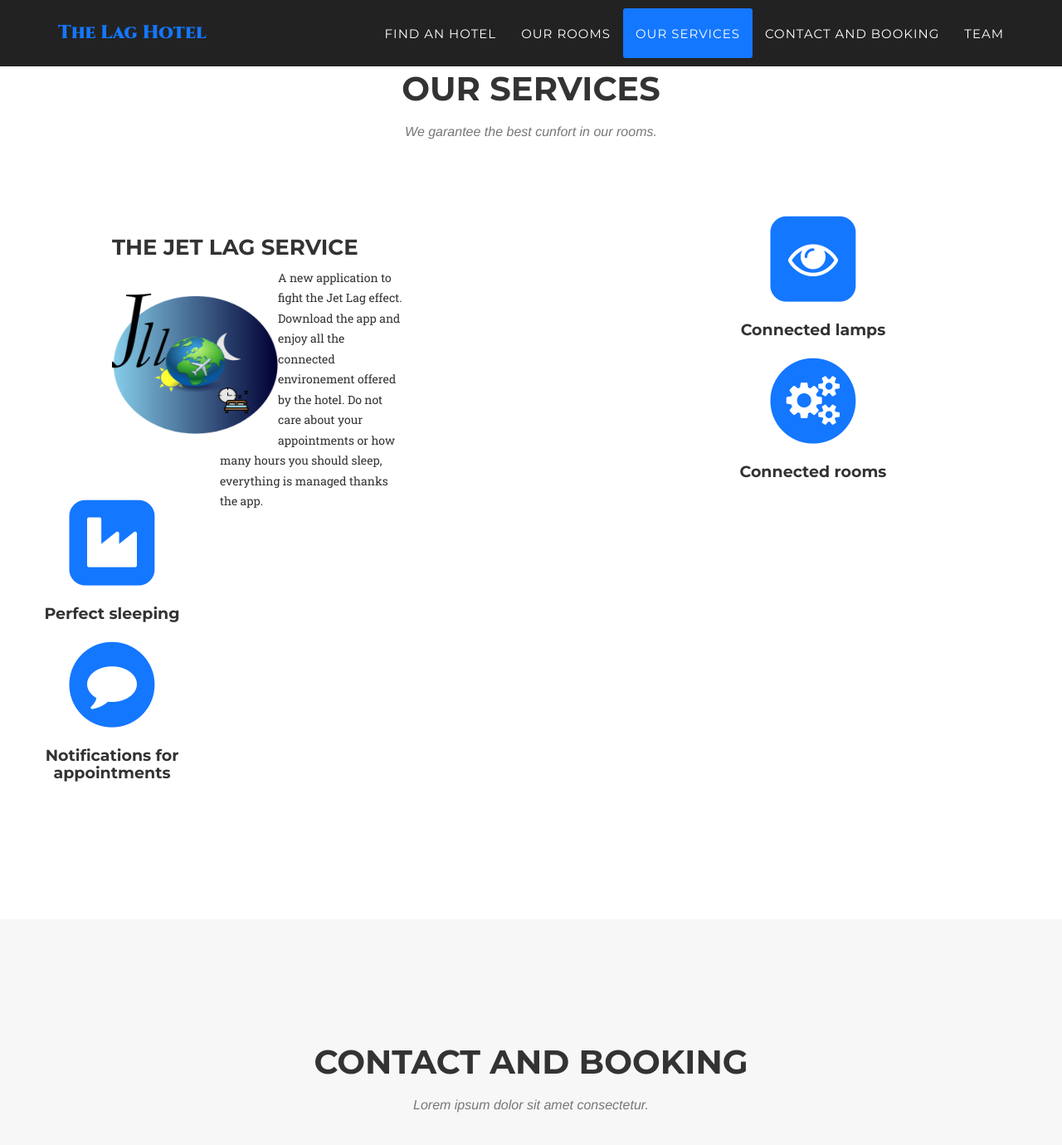
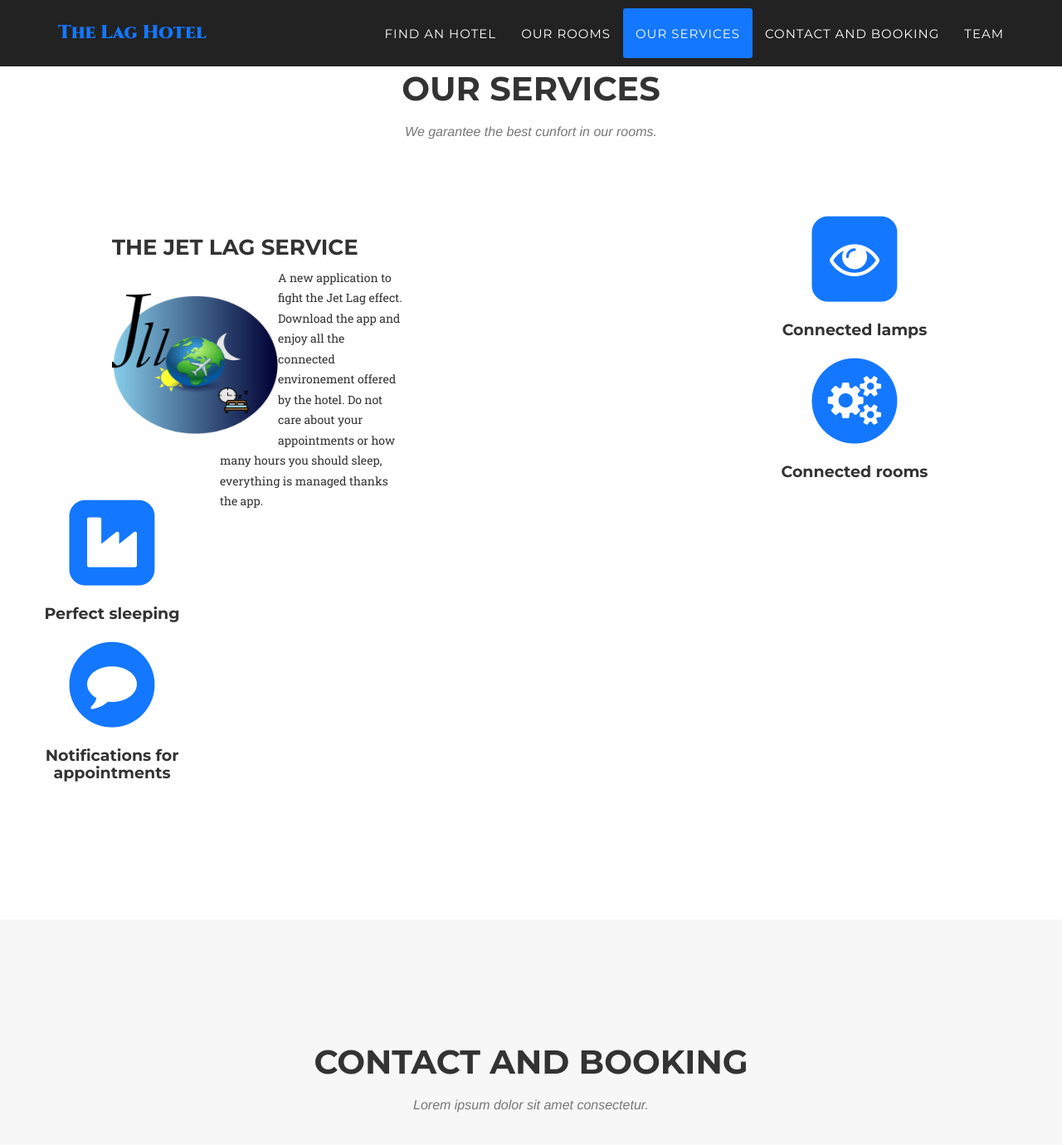
Before and after one commit to VincentGautier/Hotel-web-site, a Jekyll site: the page built from index.html, in a window 1280 px wide and 1400 px high, scrolled down 2366 px. Shown: the top 1380 px of the window at 83% size. Built offline with Jekyll 4.4.1, drawn with Linux system fonts in a browser that asks for light colours; some web fonts are replaced.

Commit message:
Update agency.css

```diff
--- a/_includes/css/agency.css
+++ b/_includes/css/agency.css
@@ -905,7 +905,7 @@ div#col_3 {
 	width: 300px;
 }
 div#centre {
-	margin-left: 200px;
-	margin-right: 200px;
+	margin-left: 100px;
+	margin-right: 100px;
 
 }
```
